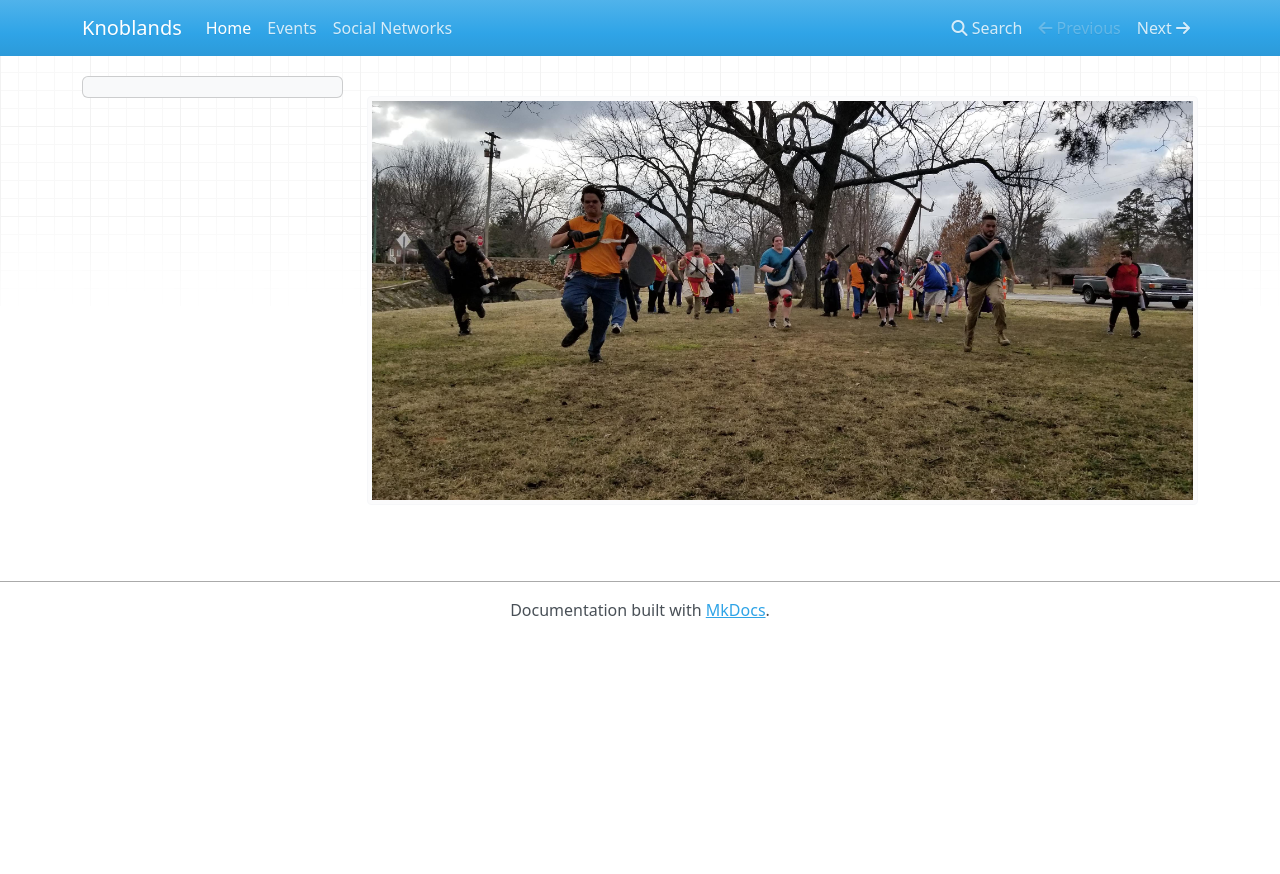
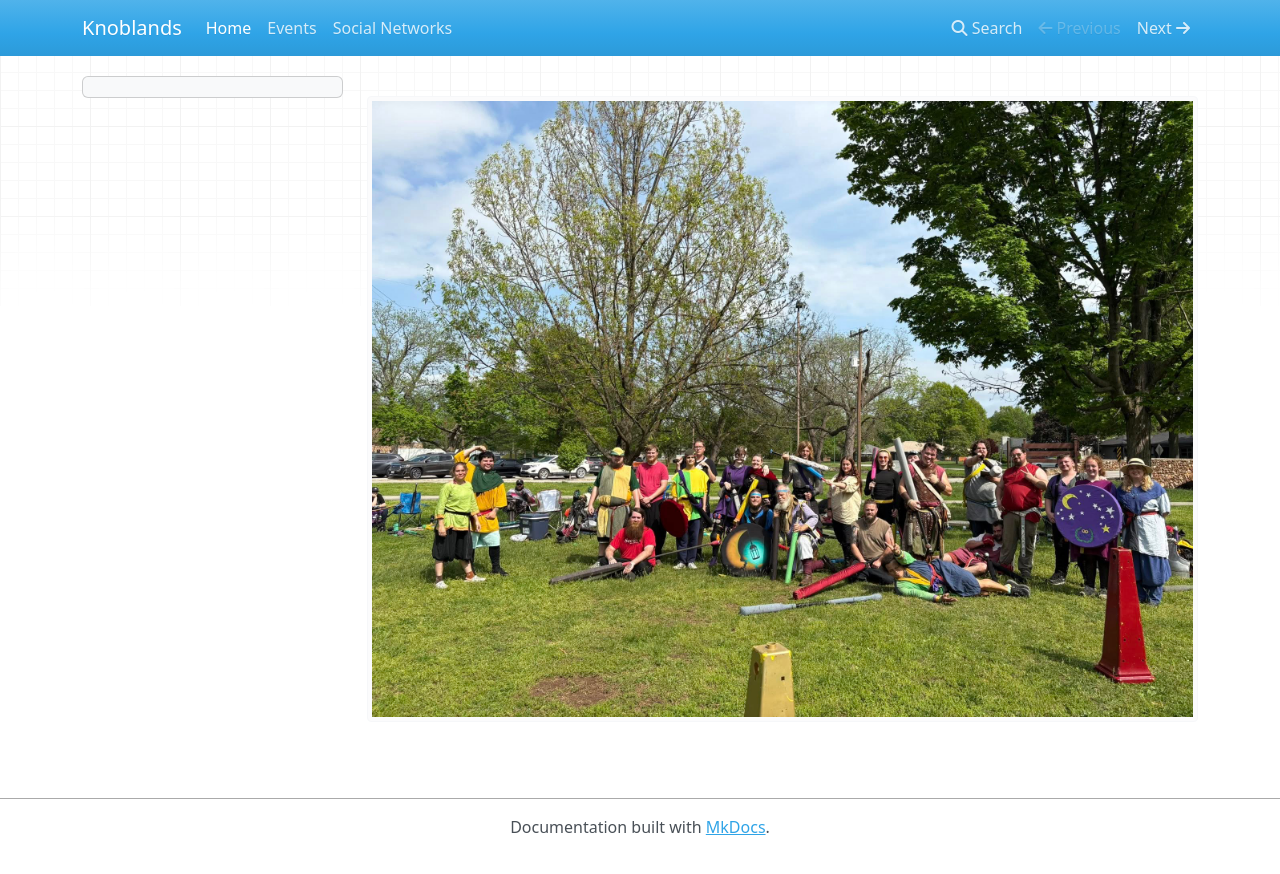
Before and after one commit to DezziDez/Knoblands, an MkDocs documentation site: the page built from docs/index.md, in a window 1280 px wide. Shown: the top 874 px of the page. Built offline with MkDocs 1.6.1, drawn with Linux system fonts in a browser that asks for light colours; nearby versions of some CDN libraries.

```diff
--- a/docs/index.md
+++ b/docs/index.md
@@ -1 +1 @@
-![Knoblands_Group_Running](img/GroupRunning.jpg)
+![](img/GroupPhoto.jpg)
--- a/mkdocs.yml
+++ b/mkdocs.yml
@@ -1,4 +1,6 @@
 site_name: Knoblands
+
+
 
 markdown_extensions:
   - pymdownx.magiclink:
```
Also changed, not shown: docs/img/GroupPhoto.jpg (added), docs/img/favicon.ico (added).
